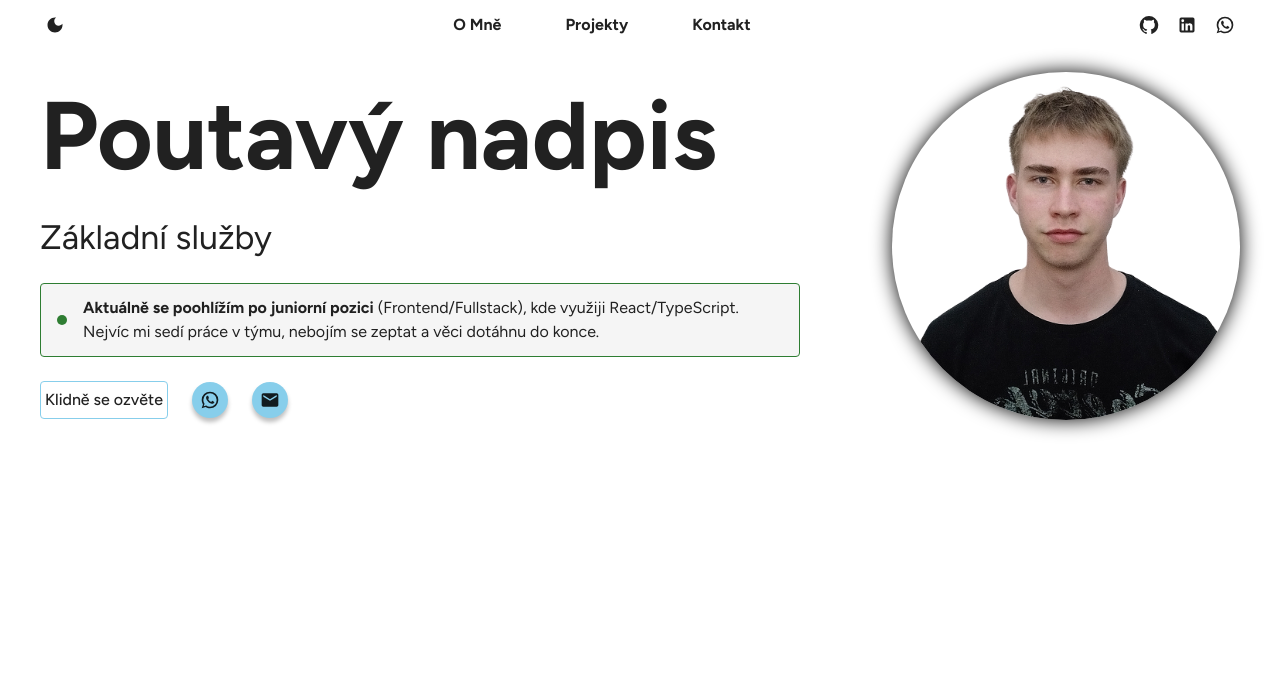
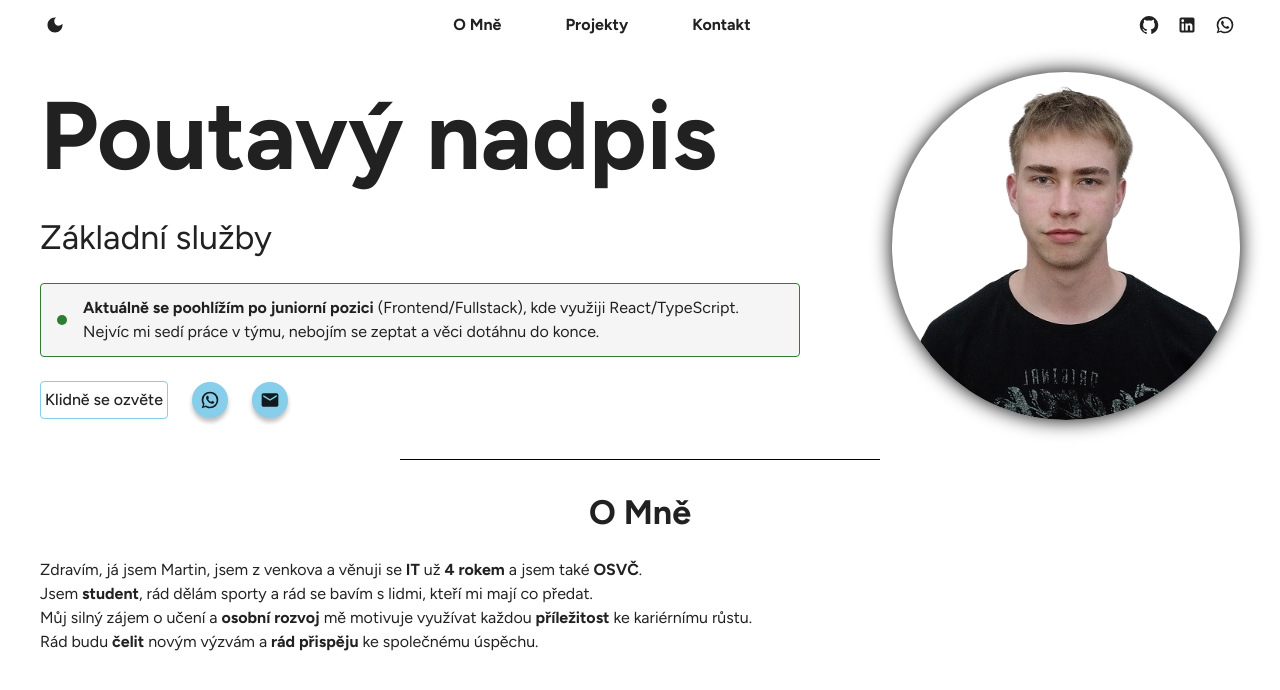
Before and after one commit to Veselyy/PortfolioWeb, a React (Vite) app: page / in a window 1280 px wide. Shown: the top 690 px of the page. Built offline with nearby package versions, Linux system fonts and the light colour scheme.

Commit message:
Add AboutMe component to App layout, enhance styling with Divider for improved UI structure and readability

```diff
--- a/src/App.tsx
+++ b/src/App.tsx
@@ -1,11 +1,13 @@
-import { Container } from '@mui/material';
+import { Container, Divider } from '@mui/material';
 import './App.css';
 import CssBaseline from '@mui/material/CssBaseline';
 import { ThemeModeProvider } from './context/ThemeModeProvider';
 import Navbar from './components/Navbar';
 import Header from './components/Header';
+import AboutMe from './components/AboutMe';
 
-const containerSx = {
+const styles = {
+  container: {
     width: '95%',
     maxWidth: '1200px',
     marginInline: 'auto',
@@ -13,15 +15,23 @@ const containerSx = {
     display: 'flex',
     flexDirection: 'column',
     gap: 4,
+  },
+  divider: {
+    width: '40%',
+    mx: 'auto',
+    bgcolor: (theme) => (theme.palette.mode === 'dark' ? 'common.white' : 'common.black'),
+  },
 } as const;
 
 function App() {
   return (
     <ThemeModeProvider>
       <CssBaseline enableColorScheme />
-      <Container maxWidth={false} sx={containerSx} disableGutters>
+      <Container maxWidth={false} sx={styles.container} disableGutters>
         <Navbar />
         <Header />
+        <Divider sx={styles.divider} />
+        <AboutMe />
       </Container>
     </ThemeModeProvider>
   );
--- a/src/components/AboutMe.tsx
+++ b/src/components/AboutMe.tsx
@@ -0,0 +1,23 @@
+import { Stack, Typography } from '@mui/material';
+
+function AboutMe() {
+  return (
+    <Stack spacing={3}>
+      <Typography variant="h4" align="center" sx={{ fontWeight: '700' }}>
+        O Mně
+      </Typography>
+      <Typography variant="body1">
+        Zdravím, já jsem Martin, jsem z venkova a věnuji se <strong>IT</strong> už{' '}
+        <strong>4 rokem</strong> a jsem také <strong>OSVČ</strong>. <br />
+        Jsem <strong>student</strong>, rád dělám sporty a rád se bavím s lidmi, kteří mi mají co
+        předat. <br />
+        Můj silný zájem o učení a <strong>osobní rozvoj</strong> mě motivuje využívat každou{' '}
+        <strong>příležitost</strong> ke kariérnímu růstu. <br />
+        Rád budu <strong>čelit</strong> novým výzvám a <strong>rád přispěju</strong> ke společnému
+        úspěchu.
+      </Typography>
+    </Stack>
+  );
+}
+
+export default AboutMe;
```
Lines whose indentation alone changed are shown as unchanged.
